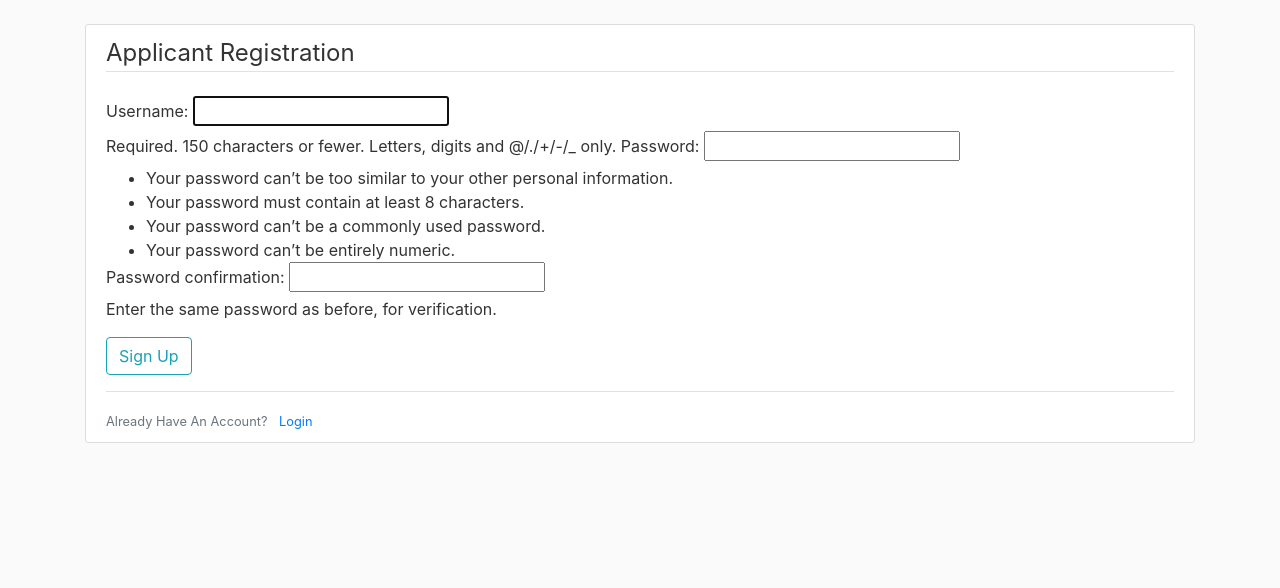
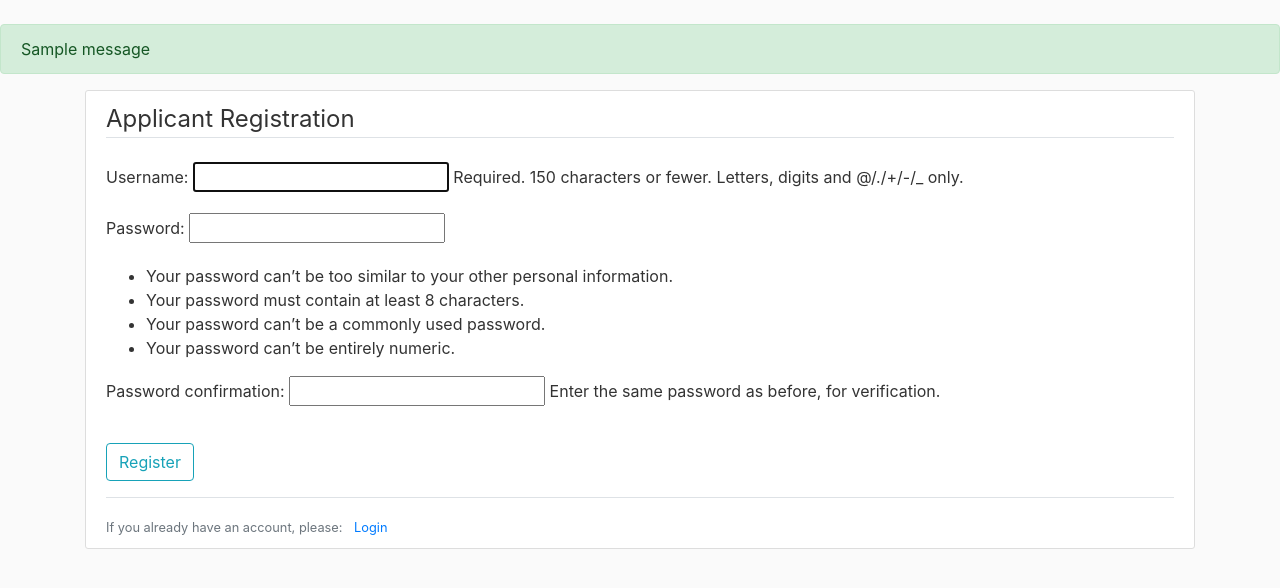
Before and after one commit to CESCL/mysite, a Django app: page /register/ in a window 1280 px wide. Shown: the part 56-644 px from the top of the page. Run offline with Django 4.2, Linux system fonts and the light colour scheme; tables that the repository leaves empty hold one stand-in row (values such as "Sample post"); one stand-in notice (Sample message) is shown; some libraries are stand-ins or nearby versions.

Commit message:
register message notification OK

```diff
--- a/myapp/templates/myapp/base.html
+++ b/myapp/templates/myapp/base.html
@@ -35,6 +35,13 @@
         </div>
       </nav>
     </header>
+    {% if messages %}
+      {% for message in messages %}
+        <div class="alert alert-{{ message.tags }}">
+          {{ message }}
+        </div>
+      {% endfor %}
+    {% endif %}
     {% block content %}{% endblock %}
 </body>
 </html>
--- a/mysite/urls.py
+++ b/mysite/urls.py
@@ -19,7 +19,7 @@ from users import views as user_views
 
 urlpatterns = [
     path('polls/', include('polls.urls')),
-    path('home/', include('myapp.urls')),
+    path('home/', include('myapp.urls'), name="home"),
     path('register/', user_views.register, name="register"),
     path('admin/', admin.site.urls),
 ]
--- a/users/templates/users/register.html
+++ b/users/templates/users/register.html
@@ -6,15 +6,15 @@
             {% csrf_token %}
             <fieldset class="form-group">
                 <legend class="border-bottom mb-4">Applicant Registration</legend>
-                {{ form }}
+                {{ form.as_p }}
             </fieldset>
             <div class="form-group">
-                <button class="btn btn-outline-info" type="submit">Sign Up</button>
+                <button class="btn btn-outline-info" type="submit">Register</button>
             </div>
         </form>
         <div class="border-top pt-3">
             <small class="text-muted">
-                Already Have An Account? <a class="ml-2" href="#">Login</a>
+                If you already have an account, please: <a class="ml-2" href="#">Login</a>
             </small>
         </div>
     </div>
--- a/users/views.py
+++ b/users/views.py
@@ -1,6 +1,14 @@
-from django.shortcuts import render
+from django.shortcuts import render, redirect
 from django.contrib.auth.forms import UserCreationForm
+from django.contrib import messages
 
 def register(request):
-    form = UserCreationForm()
+    if request.method == "POST":
+        form = UserCreationForm(request.POST)
+        if form.is_valid():
+            username = form.cleaned_data.get("username")
+            messages.success(request, f"Account created for {username}!")
+            return redirect("home")
+    else:
+        form = UserCreationForm
     return render(request, "users/register.html", {"form": form})
```
